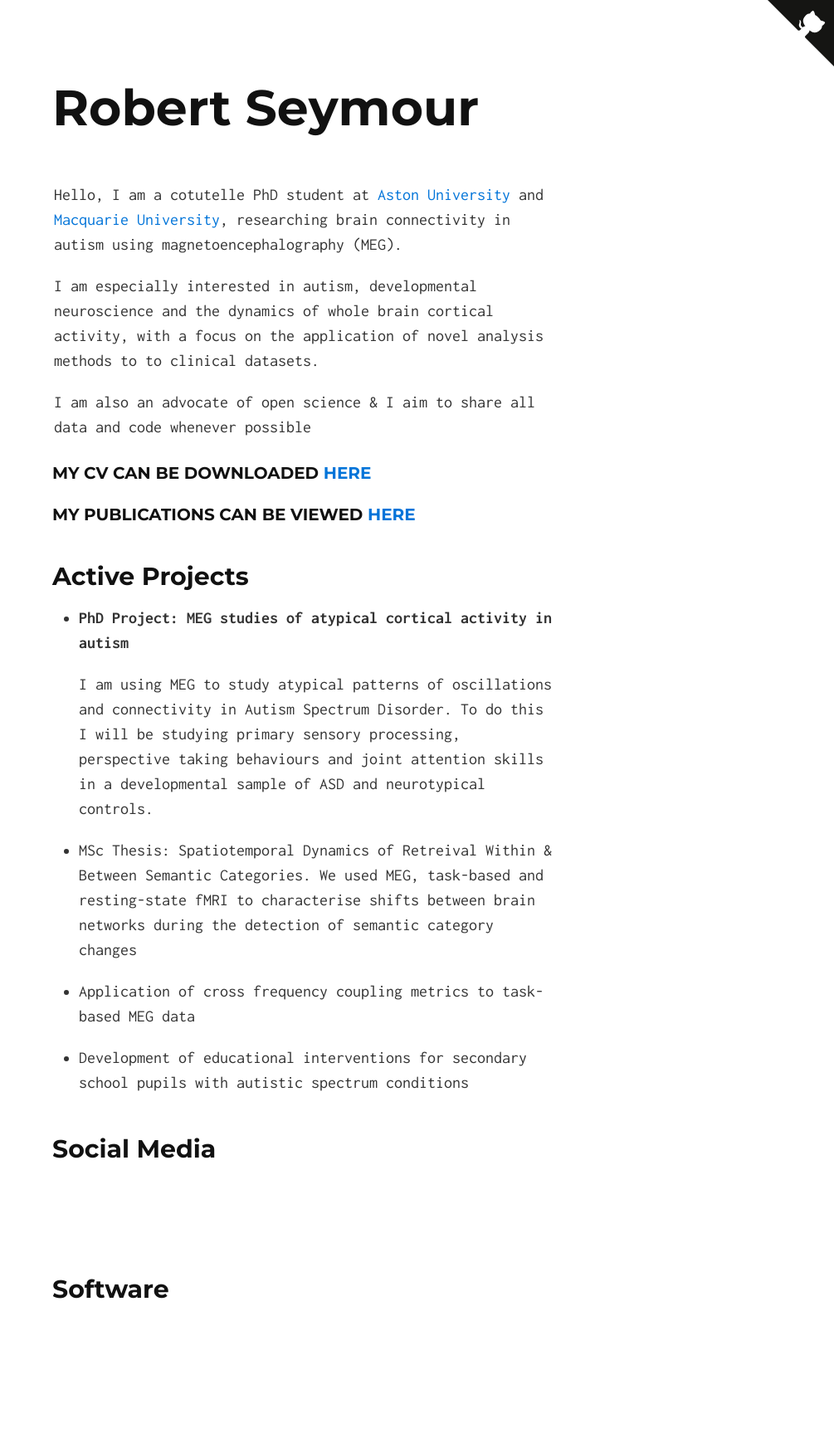
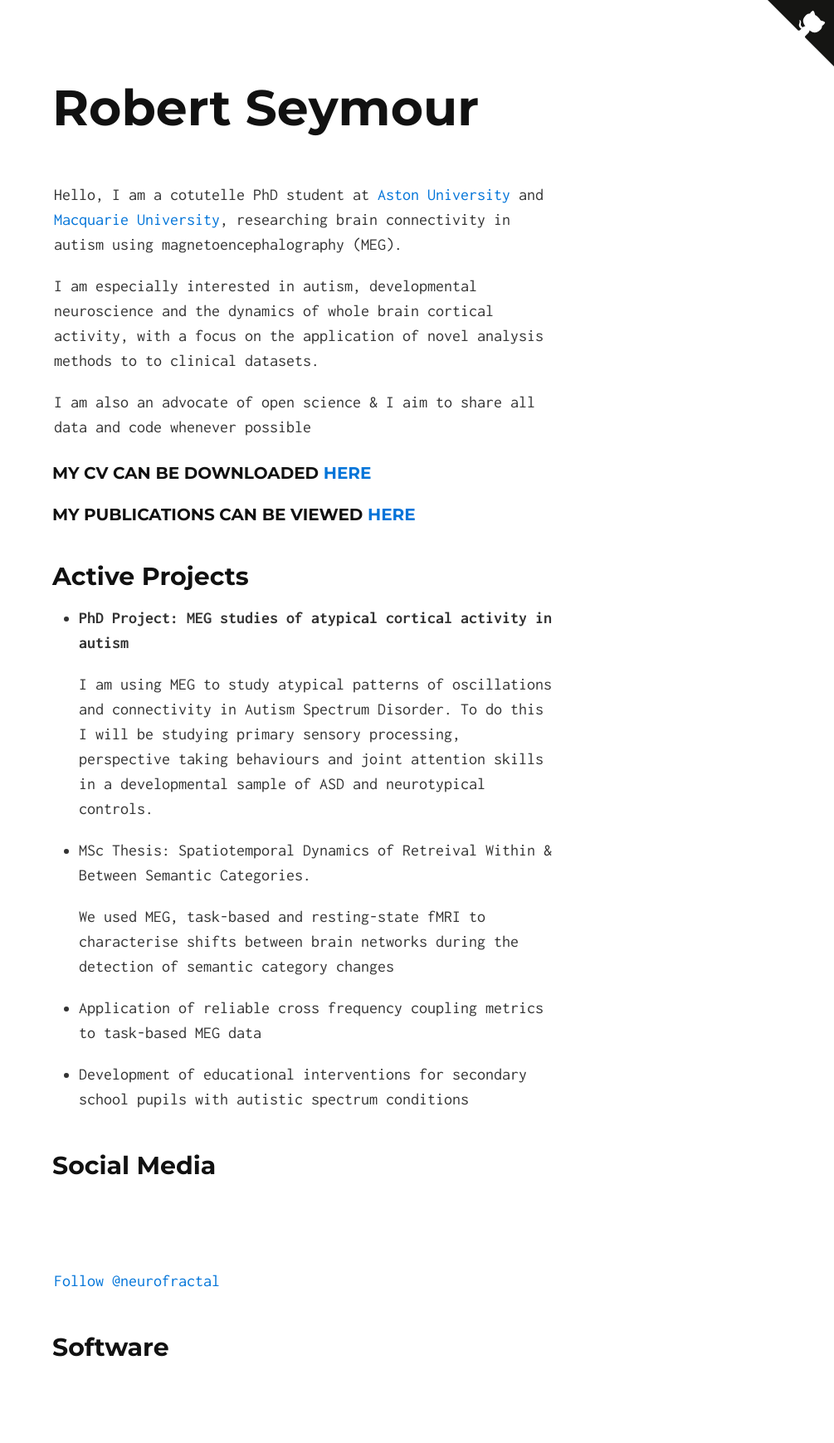
Before and after one commit to neurofractal/neurofractal.github.io, a Jekyll site: the page built from index.md, in a window 1280 px wide. Shown: the whole page at 83% size, without its empty margins (275-1280 px from the left). Built offline with Jekyll 4.4.1, drawn with Linux system fonts in a browser that asks for light colours; our own code applies the rules of GitHub Pages for plain Markdown files; comment, search, counter and statistics services are not loaded; before the commit the page ends 1669 px from its top, so only the background shows below that; grey boxes are pictures that could not be loaded.

Commit message:
Update index.md

```diff
--- a/index.md
+++ b/index.md
@@ -13,11 +13,15 @@ I am also an advocate of open science & I aim to share all data and code wheneve
 
 * **PhD Project: MEG studies of atypical cortical activity in autism** <br />
 
+
   I am using MEG to study atypical patterns of oscillations and connectivity in Autism Spectrum Disorder. To do this I will be studying primary sensory processing, perspective taking behaviours and joint attention skills in a developmental sample of ASD and neurotypical controls.
 
-* MSc Thesis: Spatiotemporal Dynamics of Retreival Within & Between Semantic Categories. We used MEG, task-based and resting-state fMRI to characterise shifts between brain networks during the detection of semantic category changes
+* MSc Thesis: Spatiotemporal Dynamics of Retreival Within & Between Semantic Categories.<br />
 
-* Application of cross frequency coupling metrics to task-based MEG data
+
+  We used MEG, task-based and resting-state fMRI to characterise shifts between brain networks during the detection of semantic category changes
+
+* Application of reliable cross frequency coupling metrics to task-based MEG data
 
 * Development of educational interventions for secondary school pupils with autistic spectrum conditions
 
@@ -26,6 +30,8 @@ I am also an advocate of open science & I aim to share all data and code wheneve
 <iframe src="https://ghbtns.com/github-btn.html?user=chibicode&amp;repo=solo&amp;type=watch&amp;count=true&amp;size=large"
   allowtransparency="true" frameborder="0" scrolling="0" width="170" height="30"></iframe><br/>
 
+  <a href="https://twitter.com/neurofractal" class="twitter-follow-button" data-show-count="false">Follow @neurofractal</a><script async src="//platform.twitter.com/widgets.js" charset="utf-8"></script>
+
 ## Software
 
 
```
